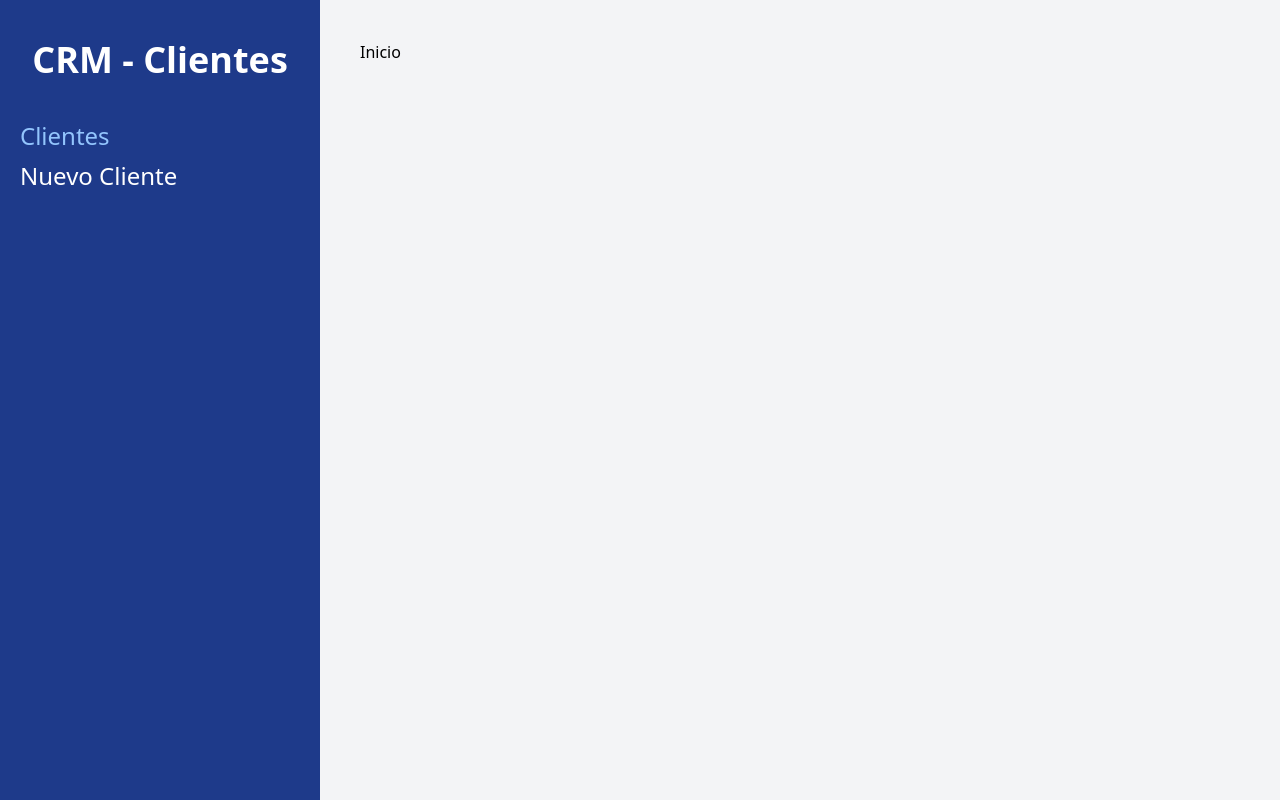
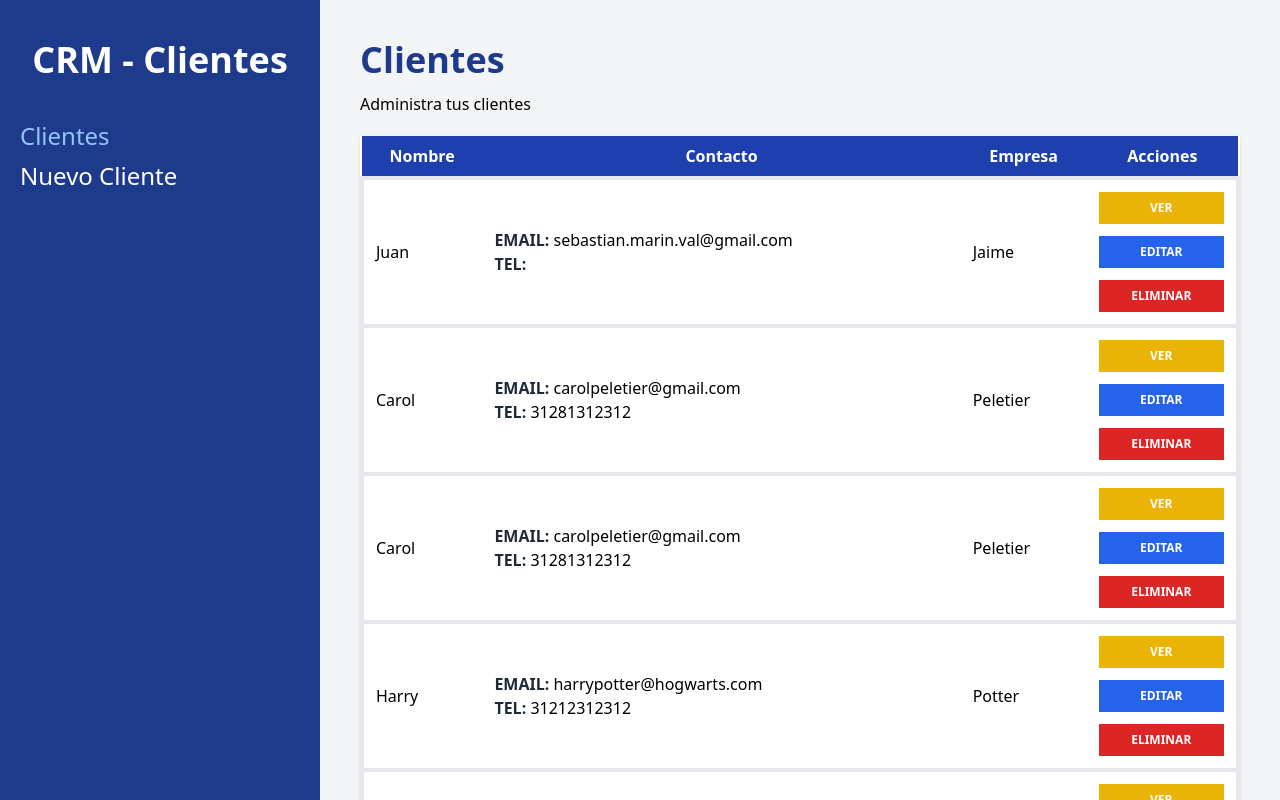
Before and after one commit to jhoanse98/CRM---Clientes, a React (Vite) app: page /clientes in a window 1280 px wide. Built offline with nearby package versions, Linux system fonts and the light colour scheme; data requests are answered from the project's data file.

Commit message:
Creando la tabla y componente Inicio para ver los clientes

```diff
--- /dev/null
+++ b/src/components/Cliente.jsx
@@ -0,0 +1,32 @@
+const Cliente = ({cliente}) => {
+    const {nombre, empresa, email, telefono, notas} = cliente
+    return (
+        <tr className=" border-4 hover:bg-gray-100">
+            <td className="p-3">{nombre}</td>
+            <td className="p-3">
+                <p><span className="text-gray-800 uppercase font-bold">Email: </span>{email}</p>
+                <p><span className="text-gray-800 uppercase font-bold">Tel: </span>{telefono}</p>
+            </td>
+            <td className="p-3">{empresa}</td>
+            <td className="p-3">
+                <button
+                    type="button"
+                    className="bg-yellow-500 hover:bg-yellow-600 block w-full text-white p-2 uppercase font-bold text-xs"
+                >Ver</button>
+
+                <button
+                    type="button"
+                    className="mt-3 bg-blue-600 hover:bg-blue-700 block w-full text-white p-2 uppercase font-bold text-xs"
+                >Editar</button>
+
+                <button
+                    type="button"
+                    className="bg-red-600 hover:bg-red-700 block w-full text-white p-2 uppercase font-bold text-xs mt-3"
+                >Eliminar</button>
+            </td>
+
+        </tr>
+     );
+}
+
+export default Cliente;
--- a/src/paginas/Inicio.jsx
+++ b/src/paginas/Inicio.jsx
@@ -1,4 +1,5 @@
 import {useState, useEffect} from 'react'
+import Cliente from '../components/Cliente'
 
 const Inicio = () => {
 
@@ -22,7 +23,27 @@
   }, [])
   return (
     <div>
-        <h1>Inicio</h1>
+        <h1 className='font-black text-4xl text-blue-900'>Clientes</h1>
+        <p className='mt-3'>Administra tus clientes</p>
+
+        <table className='w-full mt-5 table-auto shadow bg-white'>
+          <thead className='bg-blue-800 text-white'>
+            <tr>
+              <th className='p-2'>Nombre</th>
+              <th className='p-2'>Contacto</th>
+              <th className='p-2'>Empresa</th>
+              <th className='p-2'>Acciones</th>
+            </tr>
+          </thead>
+          <tbody>
+            {clientes.map( cliente => (
+              <Cliente
+                key={cliente.id}
+                cliente={cliente}
+              />
+            ) )}
+          </tbody>
+        </table>
     </div>
   )
 }
```
